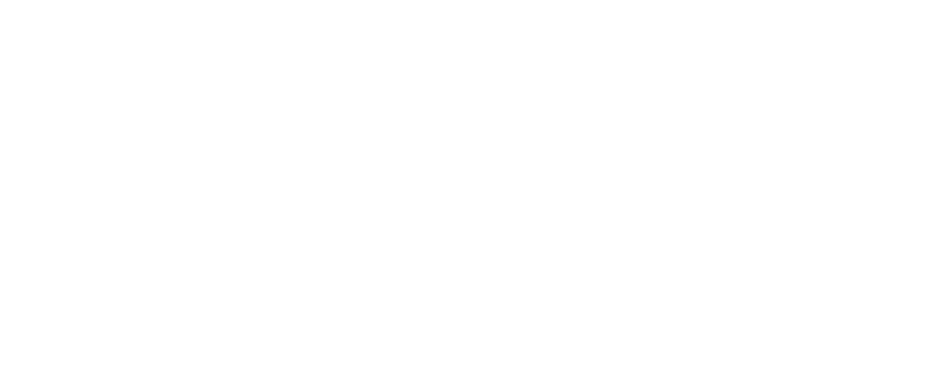
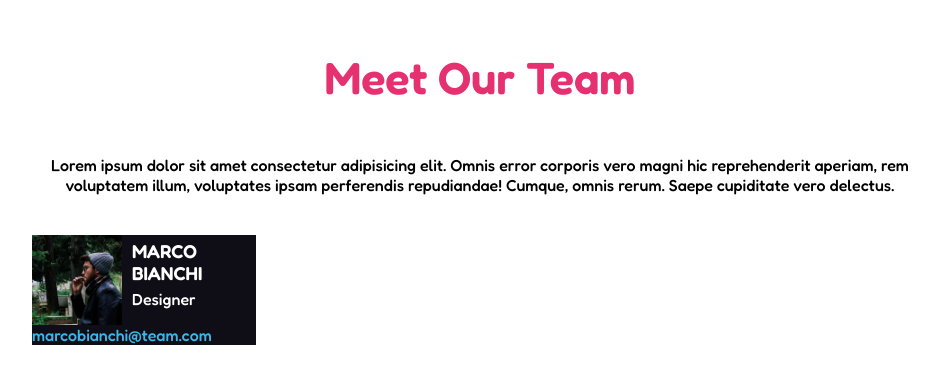
Before and after one commit to loriscassara/html-css-float-cards, a plain HTML site: page index.html in a window 1280 px wide. Shown: the whole page, without its empty margins (160-1099 px from the left). Drawn offline with Linux system fonts and the light colour scheme.

Commit message:
complete the base

```diff
--- a/css/style.css
+++ b/css/style.css
@@ -0,0 +1,72 @@
+/* common UI elements */
+* {
+    margin: 0;
+    padding: 0;
+    box-sizing: border-box;
+}
+
+body {
+    font-family: 'Fredoka', sans-serif;
+    font-weight: 400;
+    width: 70%;
+    margin: auto;
+}
+
+.container::after {
+    content: "";
+    clear: both;
+    display: table;
+}
+
+.section::after {
+    content: "";
+    clear: both;
+    display: table;
+}
+
+h3 {
+    color: white;
+    padding: 5px 0 5px 0;
+}
+
+.section p:nth-of-type(odd) {
+    color: white;
+    padding: 0 0 5px 0;
+}
+
+.section p:nth-of-type(even) {
+    color: #38b8e8;
+}
+
+/* header elements */
+.title {
+    padding: 50px 0 50px 0;
+    font-size: 45px;
+    color: #e53170;
+    font-weight: 600;
+    text-align: center;
+}
+
+/* main elements */
+main {
+    text-align: center;
+}
+
+/* footer elements */
+footer {
+    padding: 40px 0 0 0;
+}
+
+.section {
+    width: 25%;
+    background-color: #0f0e17;
+}
+
+.float {
+    float: left;
+}
+
+img {
+    width: 100px;
+    padding: 0 10px 0 0;
+}
--- a/index.html
+++ b/index.html
@@ -4,9 +4,35 @@
         <meta charset="UTF-8">
         <meta name="viewport" content="width=device-width, initial-scale=1.0">
         <title>Meet Our Team</title>
+        <link rel="preconnect" href="https://fonts.googleapis.com">
+        <link rel="preconnect" href="https://fonts.googleapis.com">
+        <link rel="preconnect" href="https://fonts.gstatic.com" crossorigin>
+        <link href="https://fonts.googleapis.com/css2?family=Fredoka:wght@300;500;600&display=swap" rel="stylesheet">
+        <link rel="stylesheet" href="./css/style.css">
     </head>
 
     <body>
 
+        <header>
+            <!-- title -->
+            <h1 class="title">Meet Our Team</h1>
+        </header>
+
+        <main>
+            <!-- paragraph -->
+            <p>Lorem ipsum dolor sit amet consectetur adipisicing elit. Omnis error corporis vero magni hic reprehenderit aperiam, rem voluptatem illum, voluptates ipsam perferendis repudiandae! Cumque, omnis rerum. Saepe cupiditate vero delectus.</p>
+        </main>
+
+        <footer class="container">
+            <!-- image + paragraph -->
+            <section class="section">
+                <img class="float" src="./img/male1.png" alt="male1">
+                <h3>MARCO BIANCHI</h3>
+                <p>Designer</p>
+                <p>marcobianchi@team.com</p>
+            </section>
+        </footer>
+
     </body>
-</html>
+
+    </html>
```
